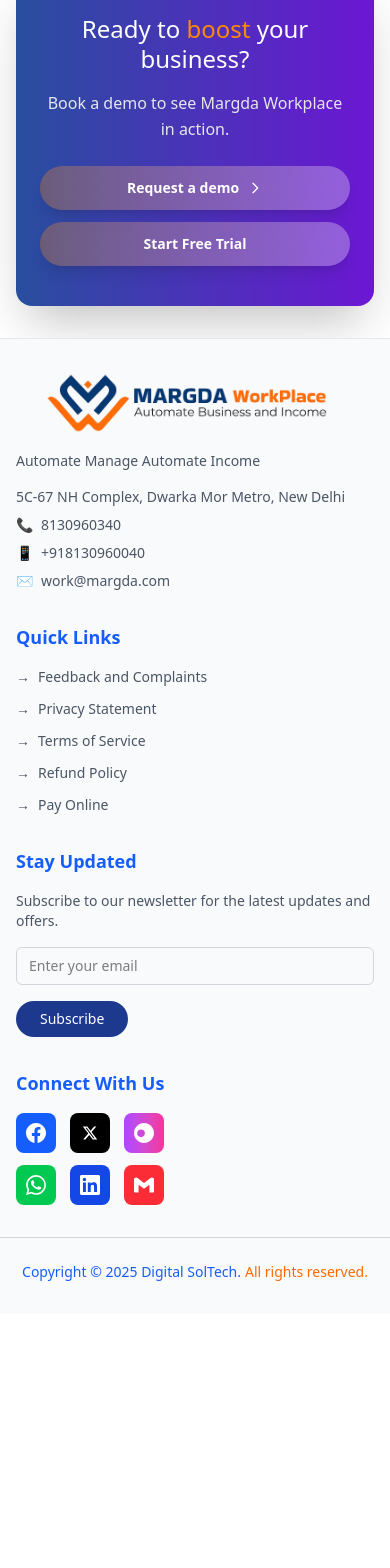
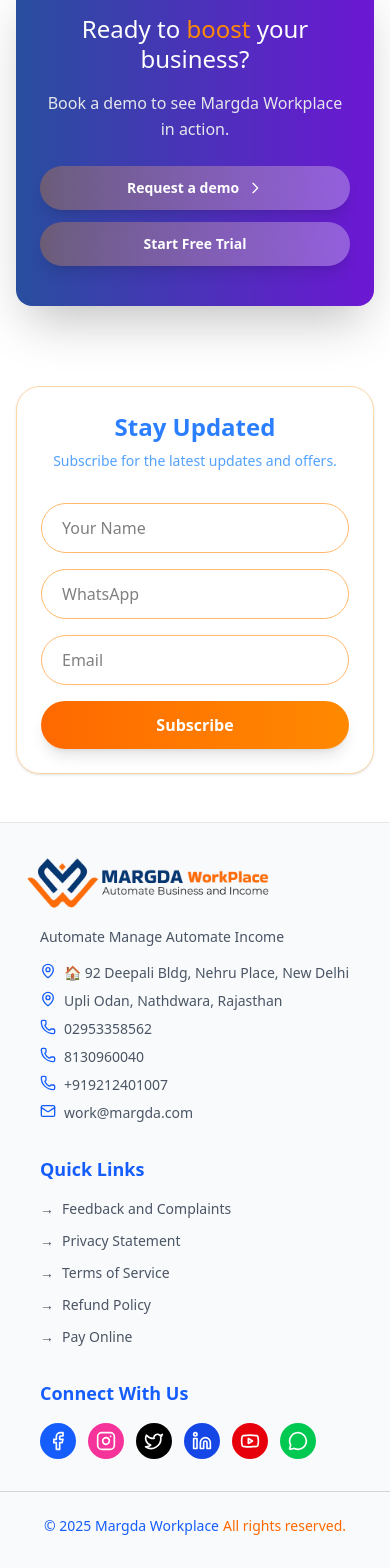
Before and after one commit to margda-workplace/margda, a Next.js app: page / in a window 390 px wide. Shown: the part 4387-5955 px from the top of the page. Before the commit the page ends 5701 px from the top, so only its background shows below. Built offline with nearby package versions, Linux system fonts and the light colour scheme.

Commit message:
Modified the footer and created the subscription form

```diff
--- a/src/app/components/footer.js
+++ b/src/app/components/footer.js
@@ -1,159 +1,136 @@
+import {
+  Facebook,
+  Instagram,
+  Twitter,
+  Linkedin,
+  Youtube,
+  MessageCircle,
+  Phone,
+  Mail,
+  MapPin,
+} from "lucide-react";
+
 export default function Footer() {
   return (
     <footer className="w-screen bg-gray-50 border-t border-gray-200 py-8 lg:py-12">
-      <div className="max-w-7xl mx-auto px-4 sm:px-6 lg:px-8">
-        <div className="grid grid-cols-1 md:grid-cols-2 lg:grid-cols-4 gap-8 lg:gap-12">
-
-          {/* Company Info Section */}
-          <div className="lg:col-span-1">
-            {/* Logo */}
-            <div className="flex mb-4">
-              <div className="flex">
-                {/* Logo Icon */}
-                <img src = 'logo.webp' className="h-auto w-max lg:mx-[-30px]"></img>
-              </div>
-            </div>
-
-            <p className="text-sm text-gray-600 mb-4">
+      <div className="max-w-7xl mx-auto px-10 sm:px-6 lg:px-8">
+        <div className="grid grid-cols-1 md:grid-cols-3 gap-8 md:gap-12">
+          {/* Column 1 - Company Info */}
+          <div className="space-y-4 lg:mx-[-30px]">
+            <img src="logo.webp" alt="Margda Logo" className="h-auto w-max mx-[-40px]" />
+            <p className="text-sm text-gray-600">
               Automate Manage Automate Income
             </p>
-
-            {/* Address and Contact */}
-            <div className="space-y-2 text-sm text-gray-600">
-              <p>5C-67 NH Complex, Dwarka Mor Metro, New Delhi</p>
-              <div className="flex items-center gap-2">
-                <span>📞</span>
-                <span>8130960340</span>
+            <div className="text-sm text-gray-600 space-y-2">
+              <div className="flex gap-2">
+                <MapPin className="w-4 h-4 text-blue-600 flex-shrink-0" />
+                <span>🏠 92 Deepali Bldg, Nehru Place, New Delhi</span>
               </div>
-              <div className="flex items-center gap-2">
-                <span>📱</span>
-                <span>+918130960040</span>
+              <div className="flex gap-2">
+                <MapPin className="w-4 h-4 text-blue-600 flex-shrink-0" />
+                <span>Upli Odan, Nathdwara, Rajasthan</span>
               </div>
-              <div className="flex items-center gap-2">
-                <span>✉️</span>
+              <div className="flex gap-2">
+                <Phone className="w-4 h-4 text-blue-600 flex-shrink-0" />
+                <span>02953358562</span>
+              </div>
+              <div className="flex gap-2">
+                <Phone className="w-4 h-4 text-blue-600 flex-shrink-0" />
+                <span>8130960040</span>
+              </div>
+              <div className="flex gap-2">
+                <Phone className="w-4 h-4 text-blue-600 flex-shrink-0" />
+                <span>+919212401007</span>
+              </div>
+              <div className="flex gap-2">
+                <Mail className="w-4 h-4 text-blue-600 flex-shrink-0" />
                 <span>work@margda.com</span>
               </div>
             </div>
           </div>
 
-          {/* Quick Links Section */}
-          <div className="lg:col-span-1">
-            <h3 className="text-lg font-semibold text-blue-600 mb-4">Quick Links</h3>
+          {/* Column 2 - Quick Links */}
+          <div className="lg:mx-9">
+            <h3 className="text-lg font-semibold text-blue-600 mb-4">
+              Quick Links
+            </h3>
             <ul className="space-y-3">
-              <li>
-                <a href="#" className="text-sm text-gray-600 hover:text-blue-600 transition-colors flex items-center">
-                  <span className="mr-2">→</span>
-                  Feedback and Complaints
-                </a>
-              </li>
-              <li>
-                <a href="#" className="text-sm text-gray-600 hover:text-blue-600 transition-colors flex items-center">
-                  <span className="mr-2">→</span>
-                  Privacy Statement
-                </a>
-              </li>
-              <li>
-                <a href="#" className="text-sm text-gray-600 hover:text-blue-600 transition-colors flex items-center">
-                  <span className="mr-2">→</span>
-                  Terms of Service
-                </a>
-              </li>
-              <li>
-                <a href="#" className="text-sm text-gray-600 hover:text-blue-600 transition-colors flex items-center">
-                  <span className="mr-2">→</span>
-                  Refund Policy
-                </a>
-              </li>
-              <li>
-                <a href="#" className="text-sm text-gray-600 hover:text-blue-600 transition-colors flex items-center">
-                  <span className="mr-2">→</span>
-                  Pay Online
-                </a>
-              </li>
+              {[
+                "Feedback and Complaints",
+                "Privacy Statement",
+                "Terms of Service",
+                "Refund Policy",
+                "Pay Online",
+              ].map((link, i) => (
+                <li key={i}>
+                  <a
+                    href="#"
+                    className="text-sm text-gray-600 hover:text-blue-600 transition-colors flex items-center"
+                  >
+                    <span className="mr-2">→</span>
+                    {link}
+                  </a>
+                </li>
+              ))}
             </ul>
           </div>
 
-          {/* Stay Updated Section */}
-          <div className="lg:col-span-1">
-            <h3 className="text-lg font-semibold text-blue-600 mb-4">Stay Updated</h3>
-            <p className="text-sm text-gray-600 mb-4">
-              Subscribe to our newsletter for the latest updates and offers.
-            </p>
-
-            {/* Email Input */}
-            <div className="mb-4">
-              <input
-                type="email"
-                placeholder="Enter your email"
-                className="w-full px-3 py-2 border border-gray-300 rounded-md text-sm focus:outline-none focus:ring-2 focus:ring-blue-500 focus:border-transparent"
-              />
-            </div>
-
-            {/* Subscribe Button */}
-            <button className="bg-blue-900 text-white px-6 py-2 rounded-full text-sm font-medium hover:bg-blue-800 transition-colors">
-              Subscribe
-            </button>
-          </div>
-
-          {/* Connect With Us Section */}
-          <div className="lg:col-span-1">
-            <h3 className="text-lg font-semibold text-blue-600 mb-4">Connect With Us</h3>
-
-            {/* Social Media Icons */}
-            <div className="grid grid-cols-3 gap-3 max-w-[150px]">
-              {/* Facebook */}
-              <a href="#" className="w-10 h-10 bg-blue-600 rounded-lg flex items-center justify-center hover:bg-blue-700 transition-colors">
-                <svg className="w-5 h-5 text-white" fill="currentColor" viewBox="0 0 24 24">
-                  <path d="M24 12.073c0-6.627-5.373-12-12-12s-12 5.373-12 12c0 5.99 4.388 10.954 10.125 11.854v-8.385H7.078v-3.47h3.047V9.43c0-3.007 1.792-4.669 4.533-4.669 1.312 0 2.686.235 2.686.235v2.953H15.83c-1.491 0-1.956.925-1.956 1.874v2.25h3.328l-.532 3.47h-2.796v8.385C19.612 23.027 24 18.062 24 12.073z"/>
-                </svg>
+          {/* Column 3 - Social */}
+          <div>
+            <h3 className="text-lg font-semibold text-blue-600 mb-4">
+              Connect With Us
+            </h3>
+            <div className="flex flex-wrap gap-3">
+              <a
+                href="#"
+                className="p-2 bg-blue-600 rounded-full text-white hover:bg-blue-700"
+              >
+                <Facebook className="w-5 h-5" />
               </a>
-
-              {/* Twitter/X */}
-              <a href="#" className="w-10 h-10 bg-black rounded-lg flex items-center justify-center hover:bg-gray-800 transition-colors">
-                <svg className="w-4 h-4 text-white" fill="currentColor" viewBox="0 0 24 24">
-                  <path d="M18.244 2.25h3.308l-7.227 8.26 8.502 11.24H16.17l-5.214-6.817L4.99 21.75H1.68l7.73-8.835L1.254 2.25H8.08l4.713 6.231zm-1.161 17.52h1.833L7.084 4.126H5.117z"/>
-                </svg>
+              <a
+                href="#"
+                className="p-2 bg-pink-500 rounded-full text-white hover:bg-pink-600"
+              >
+                <Instagram className="w-5 h-5" />
               </a>
-
-              {/* Instagram */}
-              <a href="#" className="w-10 h-10 bg-gradient-to-r from-purple-500 to-pink-500 rounded-lg flex items-center justify-center hover:from-purple-600 hover:to-pink-600 transition-all">
-                <svg className="w-5 h-5 text-white" fill="currentColor" viewBox="0 0 24 24">
-                  <path d="M12.017 0C5.396 0 .029 5.367.029 11.987c0 6.62 5.367 11.987 11.988 11.987 6.62 0 11.987-5.367 11.987-11.987C24.014 5.367 18.637.001 12.017.001zM8.449 16.988c-1.297 0-2.448-.49-3.323-1.295a4.654 4.654 0 01-1.295-3.323c0-1.297.49-2.448 1.295-3.323a4.654 4.654 0 013.323-1.295c1.297 0 2.448.49 3.323 1.295a4.654 4.654 0 011.295 3.323c0 1.297-.49 2.448-1.295 3.323a4.654 4.654 0 01-3.323 1.295zm7.718-7.723H12.85v1.409h3.317v-1.409zm0-2.155H12.85v1.409h3.317V7.11z"/>
-                </svg>
+              <a
+                href="#"
+                className="p-2 bg-black rounded-full text-white hover:bg-gray-800"
+              >
+                <Twitter className="w-5 h-5" />
               </a>
-
-              {/* WhatsApp */}
-              <a href="#" className="w-10 h-10 bg-green-500 rounded-lg flex items-center justify-center hover:bg-green-600 transition-colors">
-                <svg className="w-5 h-5 text-white" fill="currentColor" viewBox="0 0 24 24">
-                  <path d="M17.472 14.382c-.297-.149-1.758-.867-2.03-.967-.273-.099-.471-.148-.67.15-.197.297-.767.966-.94 1.164-.173.199-.347.223-.644.075-.297-.15-1.255-.463-2.39-1.475-.883-.788-1.48-1.761-1.653-2.059-.173-.297-.018-.458.13-.606.134-.133.298-.347.446-.52.149-.174.198-.298.298-.497.099-.198.05-.371-.025-.52-.075-.149-.669-1.612-.916-2.207-.242-.579-.487-.5-.669-.51-.173-.008-.371-.01-.57-.01-.198 0-.52.074-.792.372-.272.297-1.04 1.016-1.04 2.479 0 1.462 1.065 2.875 1.213 3.074.149.198 2.096 3.2 5.077 4.487.709.306 1.262.489 1.694.625.712.227 1.36.195 1.871.118.571-.085 1.758-.719 2.006-1.413.248-.694.248-1.289.173-1.413-.074-.124-.272-.198-.57-.347m-5.421 7.403h-.004a9.87 9.87 0 01-5.031-1.378l-.361-.214-3.741.982.998-3.648-.235-.374a9.86 9.86 0 01-1.51-5.26c.001-5.45 4.436-9.884 9.888-9.884 2.64 0 5.122 1.03 6.988 2.898a9.825 9.825 0 012.893 6.994c-.003 5.45-4.437 9.884-9.885 9.884m8.413-18.297A11.815 11.815 0 0012.05 0C5.495 0 .16 5.335.157 11.892c0 2.096.547 4.142 1.588 5.945L.057 24l6.305-1.654a11.882 11.882 0 005.683 1.448h.005c6.554 0 11.890-5.335 11.893-11.893A11.821 11.821 0 0020.525 3.488"/>
-                </svg>
+              <a
+                href="#"
+                className="p-2 bg-blue-700 rounded-full text-white hover:bg-blue-800"
+              >
+                <Linkedin className="w-5 h-5" />
               </a>
-
-              {/* LinkedIn */}
-              <a href="#" className="w-10 h-10 bg-blue-700 rounded-lg flex items-center justify-center hover:bg-blue-800 transition-colors">
-                <svg className="w-5 h-5 text-white" fill="currentColor" viewBox="0 0 24 24">
-                  <path d="M20.447 20.452h-3.554v-5.569c0-1.328-.027-3.037-1.852-3.037-1.853 0-2.136 1.445-2.136 2.939v5.667H9.351V9h3.414v1.561h.046c.477-.9 1.637-1.85 3.37-1.85 3.601 0 4.267 2.37 4.267 5.455v6.286zM5.337 7.433c-1.144 0-2.063-.926-2.063-2.065 0-1.138.92-2.063 2.063-2.063 1.14 0 2.064.925 2.064 2.063 0 1.139-.925 2.065-2.064 2.065zm1.782 13.019H3.555V9h3.564v11.452zM22.225 0H1.771C.792 0 0 .774 0 1.729v20.542C0 23.227.792 24 1.771 24h20.451C23.2 24 24 23.227 24 22.271V1.729C24 .774 23.2 0 22.222 0h.003z"/>
-                </svg>
+              <a
+                href="#"
+                className="p-2 bg-red-600 rounded-full text-white hover:bg-red-700"
+              >
+                <Youtube className="w-5 h-5" />
               </a>
-
-              {/* Gmail */}
-              <a href="#" className="w-10 h-10 bg-red-500 rounded-lg flex items-center justify-center hover:bg-red-600 transition-colors">
-                <svg className="w-5 h-5 text-white" fill="currentColor" viewBox="0 0 24 24">
-                  <path d="M24 5.457v13.909c0 .904-.732 1.636-1.636 1.636h-3.819V11.73L12 16.64l-6.545-4.91v9.273H1.636A1.636 1.636 0 0 1 0 19.366V5.457c0-2.023 2.309-3.178 3.927-1.964L5.455 4.64 12 9.548l6.545-4.91 1.528-1.145C21.69 2.28 24 3.434 24 5.457z"/>
-                </svg>
+              <a
+                href="#"
+                className="p-2 bg-green-500 rounded-full text-white hover:bg-green-600"
+              >
+                <MessageCircle className="w-5 h-5" />
               </a>
             </div>
           </div>
         </div>
       </div>
+
+      {/* Footer Bottom */}
       <div className="border-t border-gray-300 mt-8 pt-6">
-          <div className="text-center">
-            <p className="text-sm text-gray-600">
-              <span className="text-blue-600 font-medium">Copyright © 2025 Digital SolTech.</span>
-              <span className="text-orange-500 ml-1">All rights reserved.</span>
-            </p>
-          </div>
-        </div>
+        <p className="text-center text-sm text-gray-600">
+          <span className="text-blue-600 font-medium lg:text-lg md:text-lg">
+            © 2025 Margda Workplace
+          </span>
+          <span className="text-orange-500 ml-1 lg:text-lg md:text-lg">All rights reserved.</span>
+        </p>
+      </div>
     </footer>
   );
 }
--- a/src/app/page.js
+++ b/src/app/page.js
@@ -333,10 +333,13 @@
       <RevealOnScroll>
         <div className="w-screen bg-gradient-to-r from-[#284E9E] to-[#6C17D3] text-white px-6 py-16 md:py-20">
           <div className="max-w-6xl mx-auto flex flex-col gap-12">
-
             {/* Heading */}
             <div className="flex flex-col items-center text-center gap-3">
-        <img src="customer-service.png" alt="icon" className="h-10 w-10" />
+              <img
+                src="customer-service.png"
+                alt="icon"
+                className="h-10 w-10"
+              />
               <h2 className="text-3xl md:text-5xl font-bold">
                 <span className="text-orange-500">Service</span> Exchange
               </h2>
@@ -344,7 +347,6 @@
 
             {/* Two-Column Layout */}
             <div className="grid grid-cols-1 lg:grid-cols-2 items-start lg:gap-12">
-
               {/* Left Column - Service Required */}
               <div className="max-w-md w-full mx-auto text-lg text-center lg:text-left lg:mx-0">
                 <div className="mb-6">
@@ -402,7 +404,6 @@
         </div>
       </RevealOnScroll>
 
-
       <RevealOnScroll>
         <section className="w-full max-w-7xl mx-auto px-4 sm:px-6 lg:px-8 py-8 lg:py-12">
           <div className="bg-[linear-gradient(to_right,_#284E9E,_#6C17D3)]  rounded-2xl sm:rounded-3xl px-6 sm:px-8 lg:px-12 py-10 sm:py-12 lg:py-16 text-center text-white shadow-2xl">
@@ -449,6 +450,48 @@
           </div>
         </section>
       </RevealOnScroll>
+
+      <RevealOnScroll>
+        <section className="w-full max-w-5xl mx-auto px-4 sm:px-6 lg:px-8 py-12">
+          <div className="bg-white rounded-3xl shadow-sm border border-orange-200 p-6 sm:p-10 backdrop-blur-lg">
+            {/* Heading */}
+            <div className="text-center mb-8">
+              <h3 className="text-2xl sm:text-3xl font-bold text-blue-500">
+                Stay Updated
+              </h3>
+              <p className="text-blue-400 mt-2 text-sm sm:text-base">
+                Subscribe for the latest updates and offers.
+              </p>
+            </div>
+
+            {/* Form */}
+            <form className="flex flex-col sm:flex-row flex-wrap gap-4 justify-center">
+              <input
+                type="text"
+                placeholder="Your Name"
+                className="flex-1 min-w-[220px] px-5 py-3 rounded-full bg-white/15 placeholder-blue/70 text-black border border-orange-300  focus:ring-orange-400 transition"
+              />
+              <input
+                type="text"
+                placeholder="WhatsApp"
+                className="flex-1 min-w-[220px] px-5 py-3 rounded-full bg-white/15 placeholder-blue/70 text-black border border-orange-300  focus:ring-orange-400 transition"
+              />
+              <input
+                type="email"
+                placeholder="Email"
+                className="flex-1 min-w-[220px] px-5 py-3 rounded-full bg-white/15 placeholder-blue/70 text-black border border-orange-300  focus:ring-orange-400 transition"
+              />
+              <button
+                type="submit"
+                className="w-full sm:w-auto px-8 py-3 rounded-full bg-gradient-to-r from-orange-500 to-orange-400 hover:from-orange-600 hover:to-orange-500 text-white font-semibold transition-all duration-200 hover:scale-105 shadow-lg"
+              >
+                Subscribe
+              </button>
+            </form>
+          </div>
+        </section>
+      </RevealOnScroll>
+
       <RevealOnScroll>
         <Footer />
       </RevealOnScroll>
```
Lines whose indentation alone changed are shown as unchanged.
